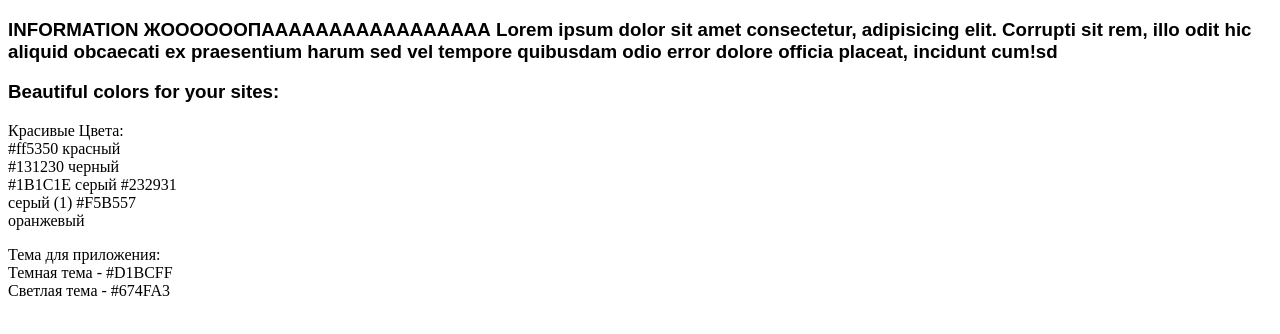
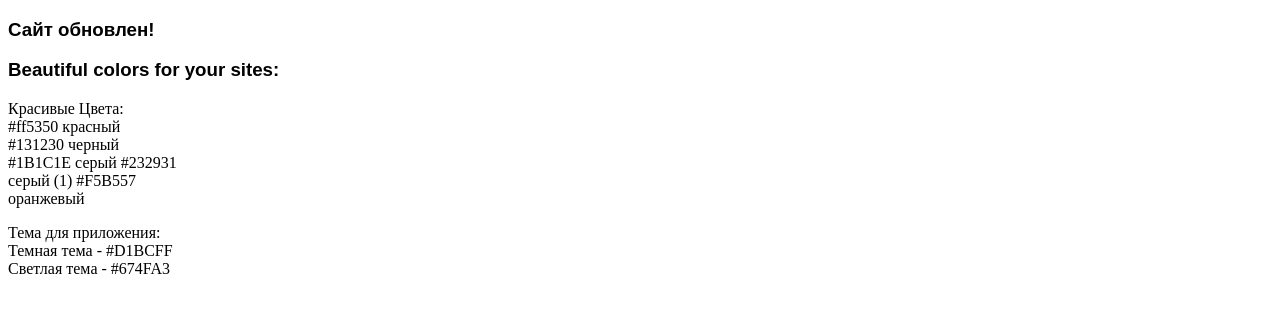
Before and after one commit to LopshaOoo/Lopsha, a plain HTML site: page index.html in a window 1280 px wide. Drawn offline with Linux system fonts and the light colour scheme.

Commit message:
Update index.html

```diff
--- a/index.html
+++ b/index.html
@@ -6,10 +6,7 @@
     <title>Lopsha Home</title>
   </head>
   <body>
-    <h3 style="font-family: sans-serif"> INFORMATION
-      ЖООООООПААААААААААААААААА Lorem ipsum dolor sit amet consectetur, adipisicing elit. Corrupti sit
-      rem, illo odit hic aliquid obcaecati ex praesentium harum sed vel tempore
-      quibusdam odio error dolore officia placeat, incidunt cum!sd
+    <h3 style="font-family: sans-serif"> Сайт обновлен!
     </h3>
     <h3 style="font-family: sans-serif">Beautiful colors for your sites:</h3>
     <p style="width: 170px">
```
